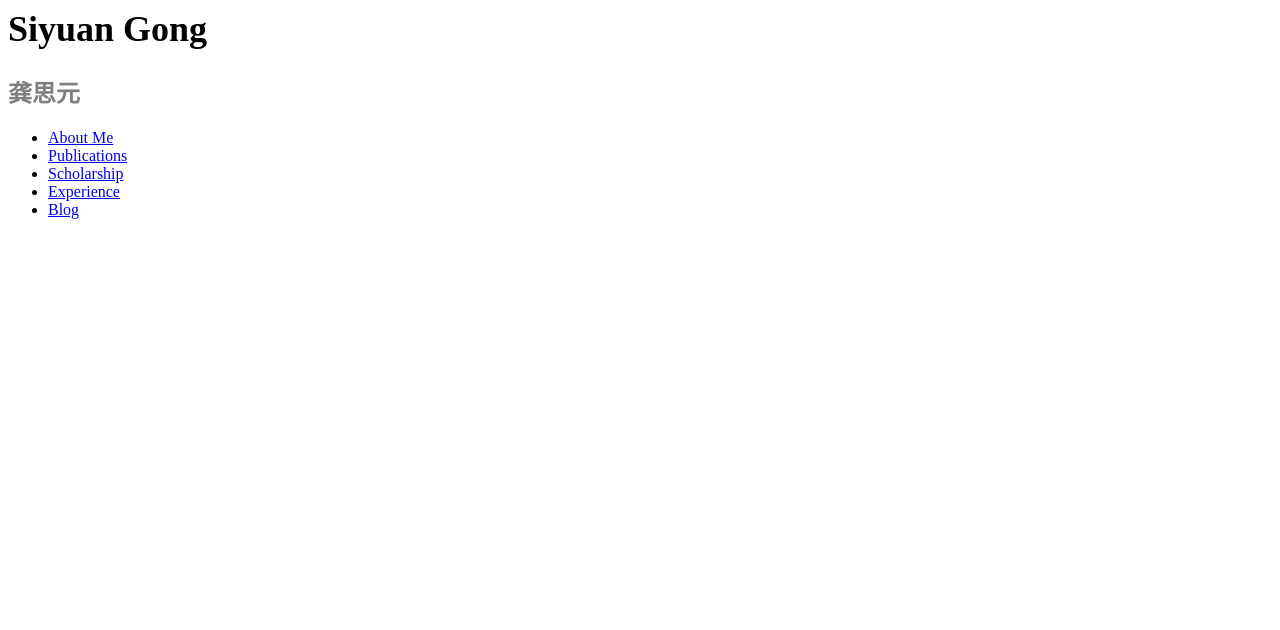
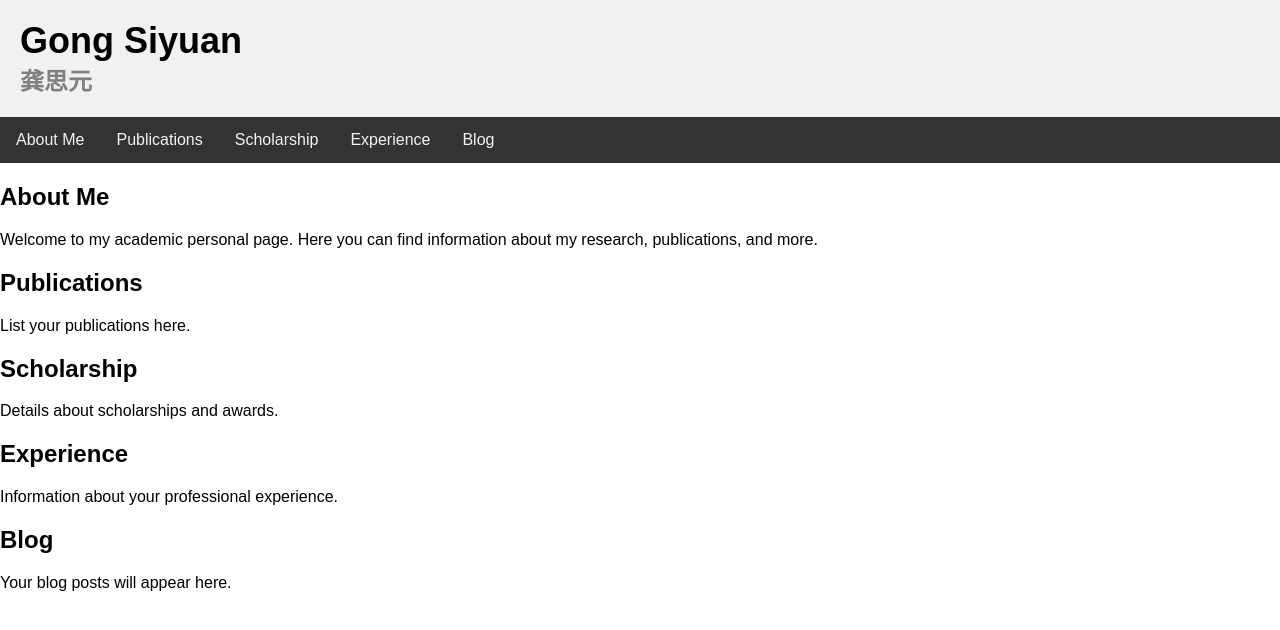
Before and after one commit to Gooosy/Gooosy.github.io, a plain HTML site: page index.html in a window 1280 px wide. Drawn offline with Linux system fonts and the light colour scheme.

Commit message:
modify index.html

```diff
--- a/index.html
+++ b/index.html
@@ -1,14 +1,87 @@
-<h1 style="font-size: 36px;">Siyuan Gong</h1>
-<h2 style="color: gray; font-size: 24px;">龚思元</h2>
 
-<nav>
-    <ul>
-        <li><a href="#about">About Me</a></li>
-        <li><a href="#public">Publications</a></li>
-        <li><a href="#scholarship">Scholarship</a></li>
-        <li><a href="#experience">Experience</a></li>
-        <li><a href="#blog">Blog</a></li>
-    </ul>
-</nav>
+<!DOCTYPE html>
+<html lang="en">
+<head>
+    <meta charset="UTF-8">
+    <meta name="viewport" content="width=device-width, initial-scale=1.0">
+    <title>Academic Personal Page</title>
+    <style>
+        body {
+            font-family: Arial, sans-serif;
+            margin: 0;
+            padding: 0;
+        }
+        .navbar {
+            background-color: #333;
+            overflow: hidden;
+        }
+        .navbar a {
+            float: left;
+            display: block;
+            color: #f2f2f2;
+            text-align: center;
+            padding: 14px 16px;
+            text-decoration: none;
+        }
+        .navbar a:hover {
+            background-color: #ddd;
+            color: black;
+        }
+        .header {
+            padding: 20px;
+            text-align: left;
+            background: #f1f1f1;
+        }
+        .header h1 {
+            font-size: 36px;
+            margin: 0;
+        }
+        .header h2 {
+            font-size: 24px;
+            margin: 0;
+            color: gray;
+        }
+    </style>
+</head>
+<body>
 
-<!-- Rest of your content goes here -->
+    <div class="header">
+        <h1>Gong Siyuan</h1>
+        <h2>龚思元</h2>
+    </div>
+
+    <div class="navbar">
+        <a href="#about">About Me</a>
+        <a href="#publications">Publications</a>
+        <a href="#scholarship">Scholarship</a>
+        <a href="#experience">Experience</a>
+        <a href="#blog">Blog</a>
+    </div>
+
+    <div id="about">
+        <h2>About Me</h2>
+        <p>Welcome to my academic personal page. Here you can find information about my research, publications, and more.</p>
+    </div>
+
+    <div id="publications">
+        <h2>Publications</h2>
+        <p>List your publications here.</p>
+    </div>
+
+    <div id="scholarship">
+        <h2>Scholarship</h2>
+        <p>Details about scholarships and awards.</p>
+    </div>
+
+    <div id="experience">
+        <h2>Experience</h2>
+        <p>Information about your professional experience.</p>
+    </div>
+
+    <div id="blog">
+        <h2>Blog</h2>
+        <p>Your blog posts will appear here.</p>
+    </div>
+
+</body>
+</html>
```
